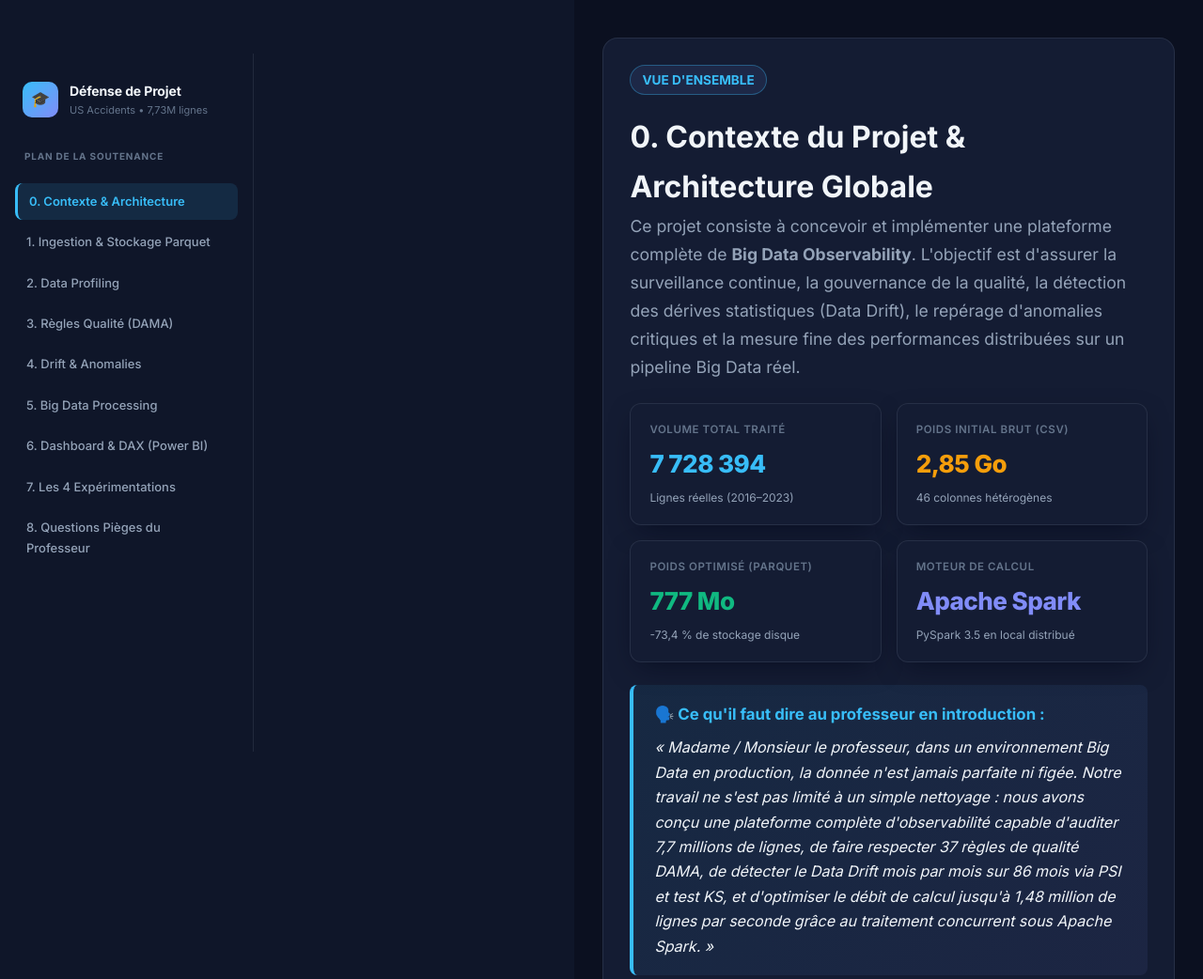
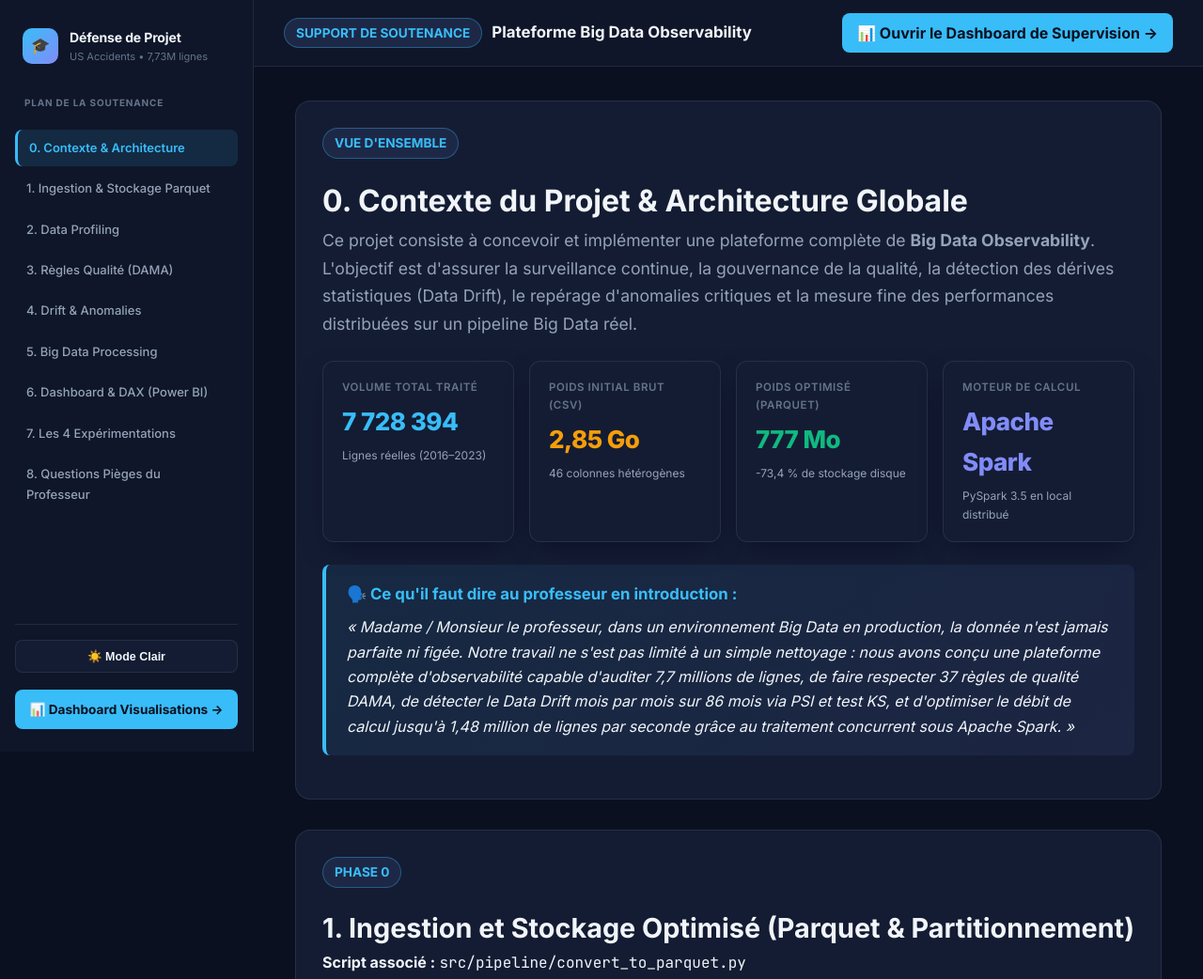
Before and after one commit to firas2004/bigdata, a plain HTML site: page dashboard/web/presentation.html in a window 1280 px wide. Shown: the top 1042 px of the page at 94% size. Drawn offline with Linux system fonts and the light colour scheme.

Commit message:
Correction de la mise en page CSS : suppression du chevauchement de la barre laterale

```diff
--- a/dashboard/web/presentation.html
+++ b/dashboard/web/presentation.html
@@ -92,12 +92,13 @@
       display: flex;
       justify-content: space-between;
       align-items: center;
-      padding: 12px 24px;
+      padding: 14px 32px;
       background: var(--bg-sidebar);
       border-bottom: 1px solid var(--border);
       position: sticky;
       top: 0;
-      z-index: 50;
+      z-index: 40;
+      margin-left: var(--sidebar-w);
     }
     .btn-link-dash {
       display: inline-flex;
@@ -114,25 +115,17 @@
     .btn-link-dash:hover {
       opacity: 0.9;
     }
+    @media (max-width: 900px) {
+      .top-action-bar {
+        margin-left: 0;
+      }
+    }
   </style>
 </head>
 <body>
 
-  <!-- ═══ TOP ACTION BAR ═══════════════════════════════════════════════════ -->
-  <div class="top-action-bar">
-    <div style="font-weight:700; font-size:1.1rem; display:flex; align-items:center; gap:10px;">
-      <span class="step-num-pill" style="margin:0;">SUPPORT DE SOUTENANCE</span>
-      <span>Plateforme Big Data Observability</span>
-    </div>
-    <div style="display:flex; gap:12px; align-items:center;">
-      <button class="btn-theme" id="btn-theme" style="margin:0; padding:6px 14px;">Mode Clair</button>
-      <a href="index.html" class="btn-link-dash">📊 Ouvrir le Dashboard de Supervision →</a>
-    </div>
-  </div>
-
-  <div style="display:flex;">
   <!-- ═══ SIDEBAR NAVIGATION ═════════════════════════════════════════════ -->
-    <aside class="sidebar" style="top:57px; height:calc(100vh - 57px);">
+  <aside class="sidebar" id="sidebar">
     <div class="brand">
       <div class="brand-icon">🎓</div>
       <div>
@@ -153,10 +146,28 @@
       <a class="nav-link" href="#exp">7. Les 4 Expérimentations</a>
       <a class="nav-link" href="#faq">8. Questions Pièges du Professeur</a>
     </nav>
+
+    <div class="sidebar-footer">
+      <button class="btn-theme" id="btn-theme">☀️ Mode Clair</button>
+      <a href="index.html" class="btn-link-dash" style="justify-content:center; margin-top:10px; font-size:0.85rem; padding:10px;">📊 Dashboard Visualisations →</a>
+    </div>
   </aside>
 
-    <!-- ═══ MAIN CONTENT ═══════════════════════════════════════════════════ -->
-    <main class="main" style="max-width:1150px; margin:0 auto; padding:40px 30px;">
+  <!-- ═══ CONTENT AREA ═══════════════════════════════════════════════════ -->
+  <div style="flex:1; display:flex; flex-direction:column;">
+
+    <!-- Top Action Bar -->
+    <header class="top-action-bar">
+      <div style="display:flex; align-items:center; gap:10px;">
+        <span class="step-num-pill" style="margin:0;">SUPPORT DE SOUTENANCE</span>
+        <span style="font-weight:700; font-size:1.05rem;">Plateforme Big Data Observability</span>
+      </div>
+      <div style="display:flex; gap:12px; align-items:center;">
+        <a href="index.html" class="btn-link-dash">📊 Ouvrir le Dashboard de Supervision →</a>
+      </div>
+    </header>
+
+    <main class="main">
 
       <!-- ── SECTION 0 : CONTEXTE ET ARCHITECTURE ──────────────────────── -->
       <section id="intro" class="step-card">
```
Lines whose indentation alone changed are shown as unchanged.
